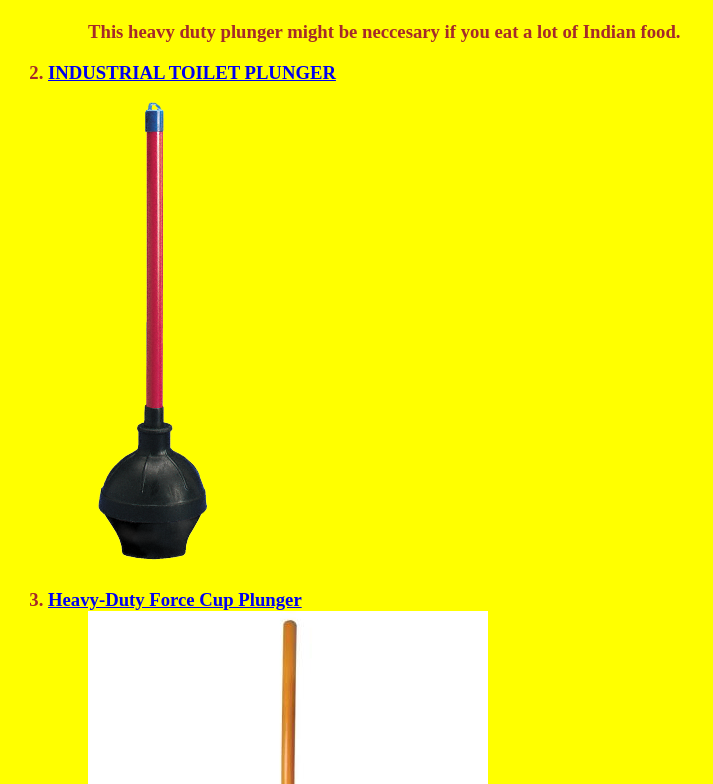
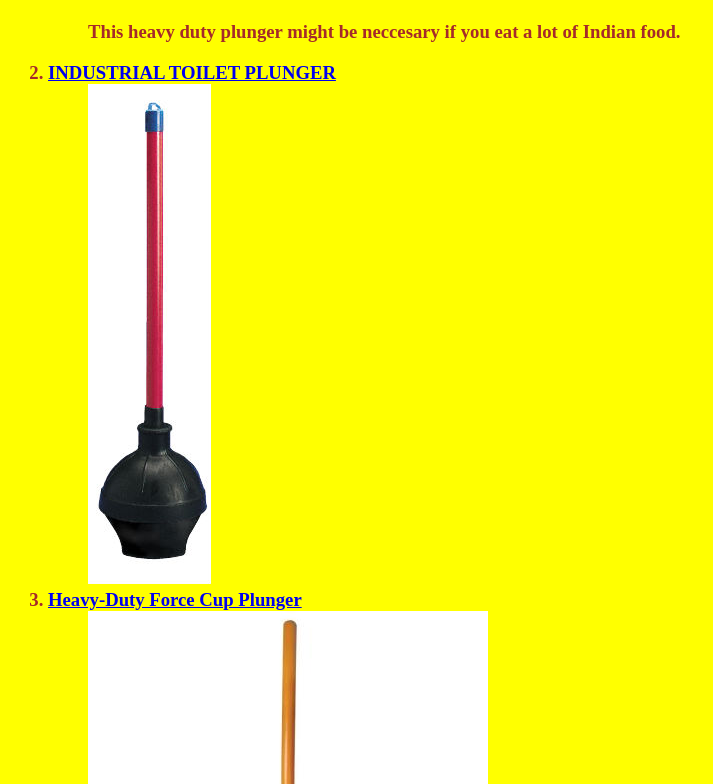
Before and after one commit to crvandellos/crvandellos.github.io, a plain HTML site: page what kind of plunger should i carry.html in a window 1280 px wide. Shown: the part 535-1319 px from the top of the page, without its empty margins (0-713 px from the left). Drawn offline with Linux system fonts and the light colour scheme.

Commit message:
fixed picture

```diff
--- a/what kind of plunger should i carry.html
+++ b/what kind of plunger should i carry.html
@@ -12,7 +12,7 @@
 <li> <a href="http://www.amazon.com/Pressure-Super-power-Plunger-Pipeline-Remover/dp/B00KACX3SY">High Pressure Super-power Toilet Plunger</a></li>
 <dd><img src="images/plunger1.jpg"> <p> This heavy duty plunger might be neccesary if you eat a lot of Indian food.</dd>
 <li> <a href="http://www.michco.com/p-1047323-industrial-toilet-plunger280174.aspx?gclid=CjwKEAjw-IOwBRD1wrTC27fSjFISJABUZ17uOXbfqIvZeUvGWc8j_PQbXKgaRxoPLaN46M1CvQ_4BoCB6zw_wcB">INDUSTRIAL TOILET PLUNGER</a>
-<dd><img src="images/plunger2.png"></dd>
+<dd><img src="images/plunger2.jpg"></dd>
 <li> <a href="http://www.homedepot.com/p/HDX-Heavy-Duty-Force-Cup-Plunger-PSC2630/100067517">Heavy-Duty Force Cup Plunger</a>
 <dd><img src="images/plunger3.jpg"></dd>
 </h3>
```
Also changed, not shown: images/plunger2.jpg (added).
